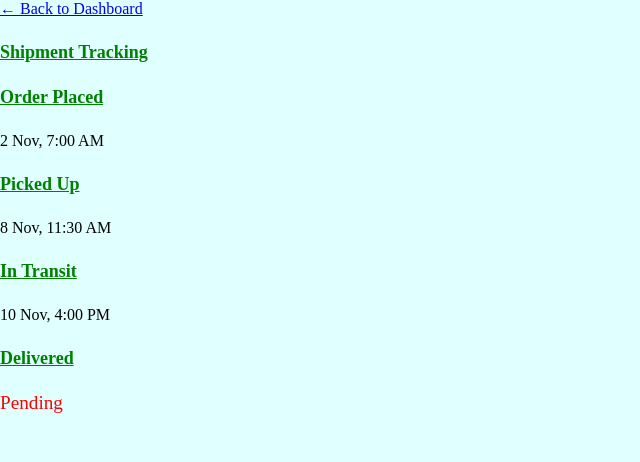
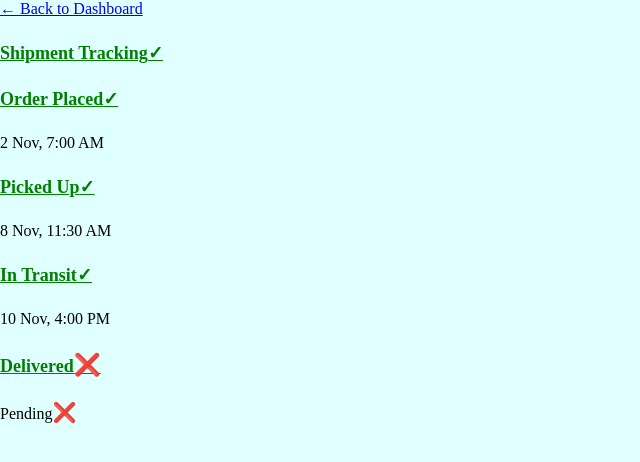
Before and after one commit to aniketojha93-maker/coldchain, a plain HTML site: page unit1.html in a window 1280 px wide. Shown: the whole page, without its empty margins (0-640 px from the left). Drawn offline with Linux system fonts and the light colour scheme.

Commit message:
Add checkmark and update styles for h4 and eventpending

```diff
--- a/unit1.css
+++ b/unit1.css
@@ -11,12 +11,27 @@ h4{
     font-size: large;
 
 }
+h4::after{
+    content: "\2713"; /* Unicode for a standard checkmark */
+  color: green;  /* Green color */
+  font-weight: larger;
+  margin-right: 20px;
+}
 h4
    { text-decoration: underline ;
 
 
 }
-.eventpending{
+.eventpending :after{
     color: red;
 
-font-size: larger;}
+font-size: larger;
+
+content: "\274C";
+
+ }
+ p1{
+
+    font-size: large;
+    color:red;
+ }
```
